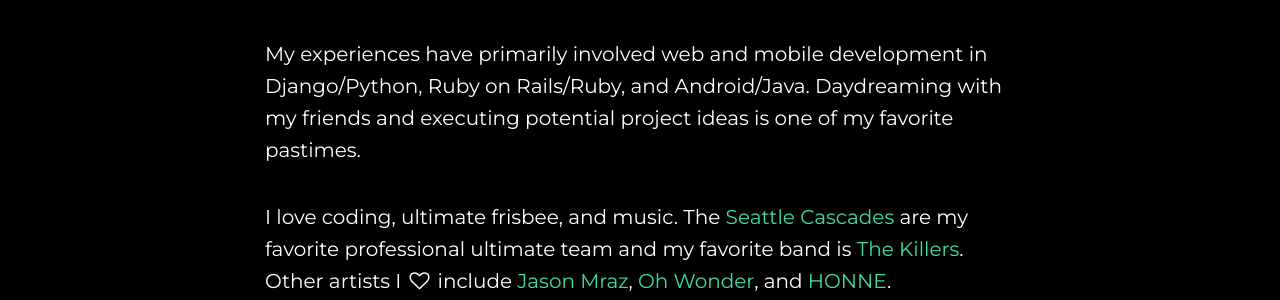
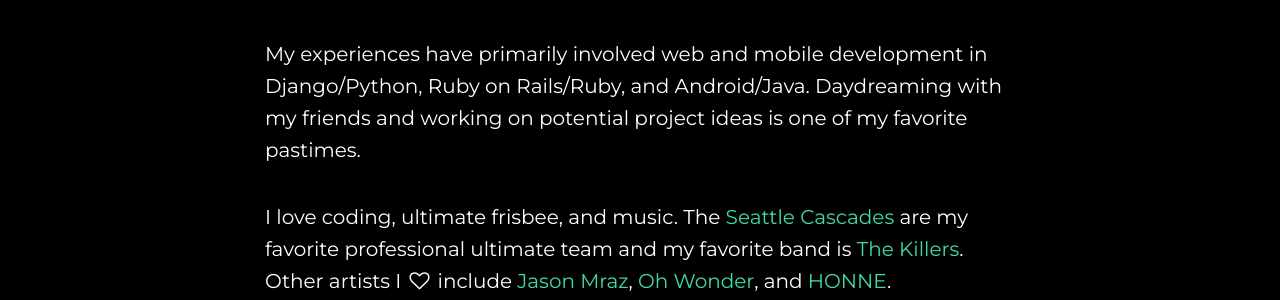
Before and after one commit to cyt3ea/cyt3ea.github.io, a Jekyll site: the page built from index.html, in a window 1280 px wide and 900 px high, scrolled down 701 px. Shown: the part 218-518 px from the top of the window. Built offline with Jekyll 4.4.1, drawn with Linux system fonts in a browser that asks for light colours; nearby versions of some CDN libraries.

Commit message:
Update About Me

```diff
--- a/_layouts/default.html
+++ b/_layouts/default.html
@@ -104,7 +104,7 @@
             <div class="col-lg-8 col-lg-offset-2">
                 <h2>About Me</h2>
                 <p>I'm a third year undergraduate student studying Computer Science in the <a href="http://www.seas.virginia.edu/"> Engineering School </a> at the <a href="https://www.virginia.edu/">University of Virginia</a>. </p>
-                <p>My experiences have primarily involved web and mobile development in Django/Python, Ruby on Rails/Ruby, and Android/Java. Daydreaming with my friends and executing potential project ideas is one of my favorite pastimes.</p>
+                <p>My experiences have primarily involved web and mobile development in Django/Python, Ruby on Rails/Ruby, and Android/Java. Daydreaming with my friends and working on potential project ideas is one of my favorite pastimes.</p>
                 <p>I love coding, ultimate frisbee, and music. The <a href="http://www.seattlecascades.com/">Seattle Cascades</a> are my favorite professional ultimate team and my favorite band is <a href="http://www.thekillersmusic.com/">The Killers</a>. Other artists I <i class="fa fa-heart-o fa-fw"></i> include <a href="http://jasonmraz.com/">Jason Mraz</a>, <a href="http://ohwondermusic.com/">Oh Wonder</a>, and <a href="http://hellohonne.com/">HONNE</a>. </p>
             </div>
         </div>
```
